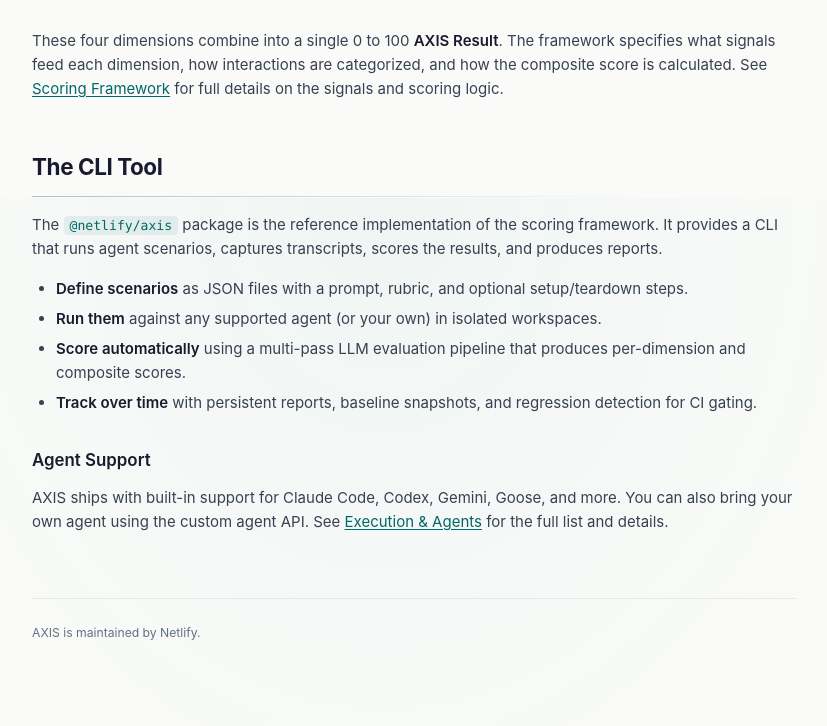
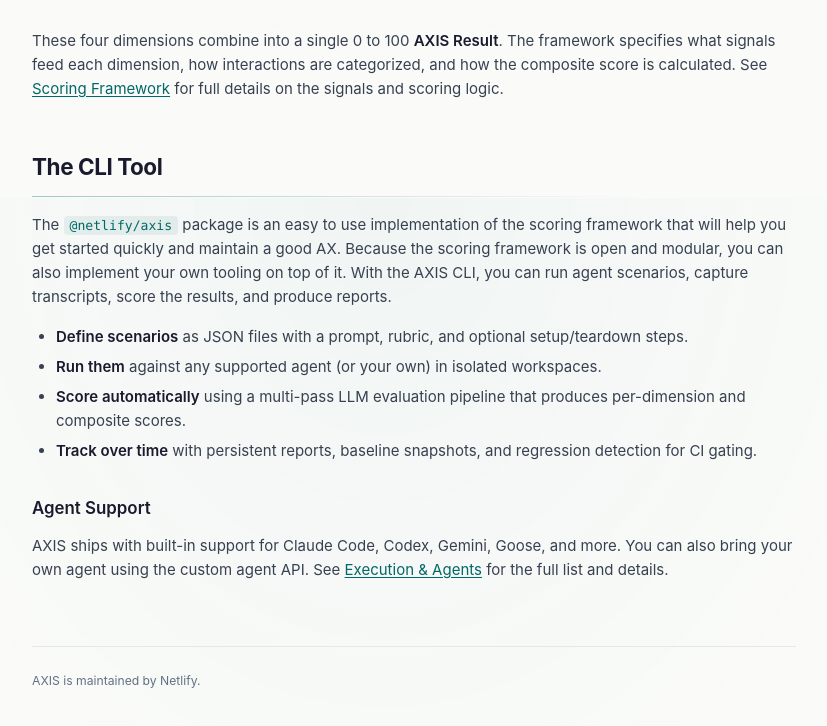
Before and after one commit to netlify/axis, an Astro site in the folder src/docs-site/: page / in a window 1280 px wide. Shown: the part 1402-2128 px from the top of the page, without its empty margins (256-1083 px from the left). Built offline with nearby package versions, Linux system fonts and the light colour scheme; Astro itself is replaced by a stand-in of ours.

Commit message:
fix: content tweak

```diff
--- a/src/docs-site/src/pages/index.astro
+++ b/src/docs-site/src/pages/index.astro
@@ -95,9 +95,10 @@
 
   <h2>The CLI Tool</h2>
   <p>
-    The <code>@netlify/axis</code> package is the reference implementation of the scoring framework.
-    It provides a CLI that runs agent scenarios, captures transcripts, scores the results, and
-    produces reports.
+    The <code>@netlify/axis</code> package is an easy to use implementation of the scoring framework that will
+    help you get started quickly and maintain a good AX. Because the scoring framework is open and modular, you can also implement your own tooling on top of it.
+    With the AXIS CLI, you can run agent scenarios, capture transcripts, score the results, and
+    produce reports.
   </p>
   <ul>
     <li><strong>Define scenarios</strong> as JSON files with a prompt, rubric, and optional setup/teardown steps.</li>
```
